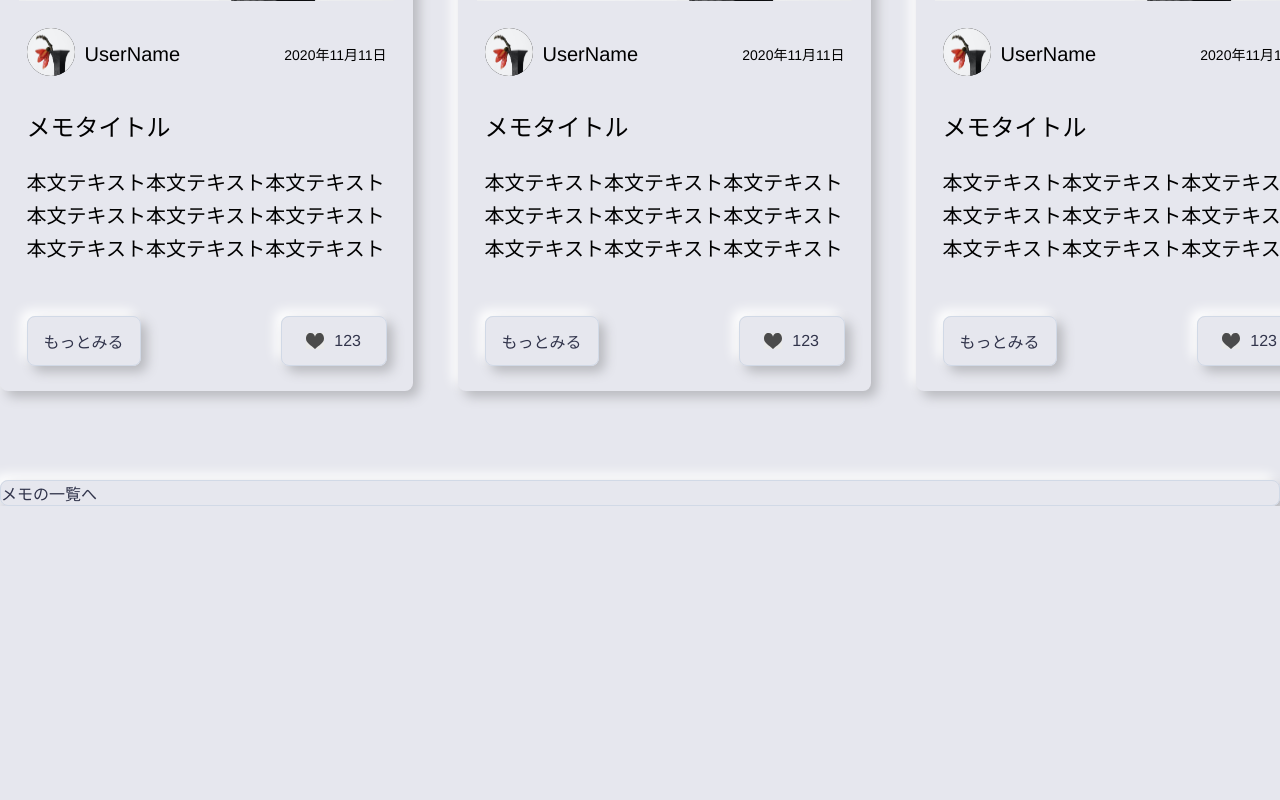
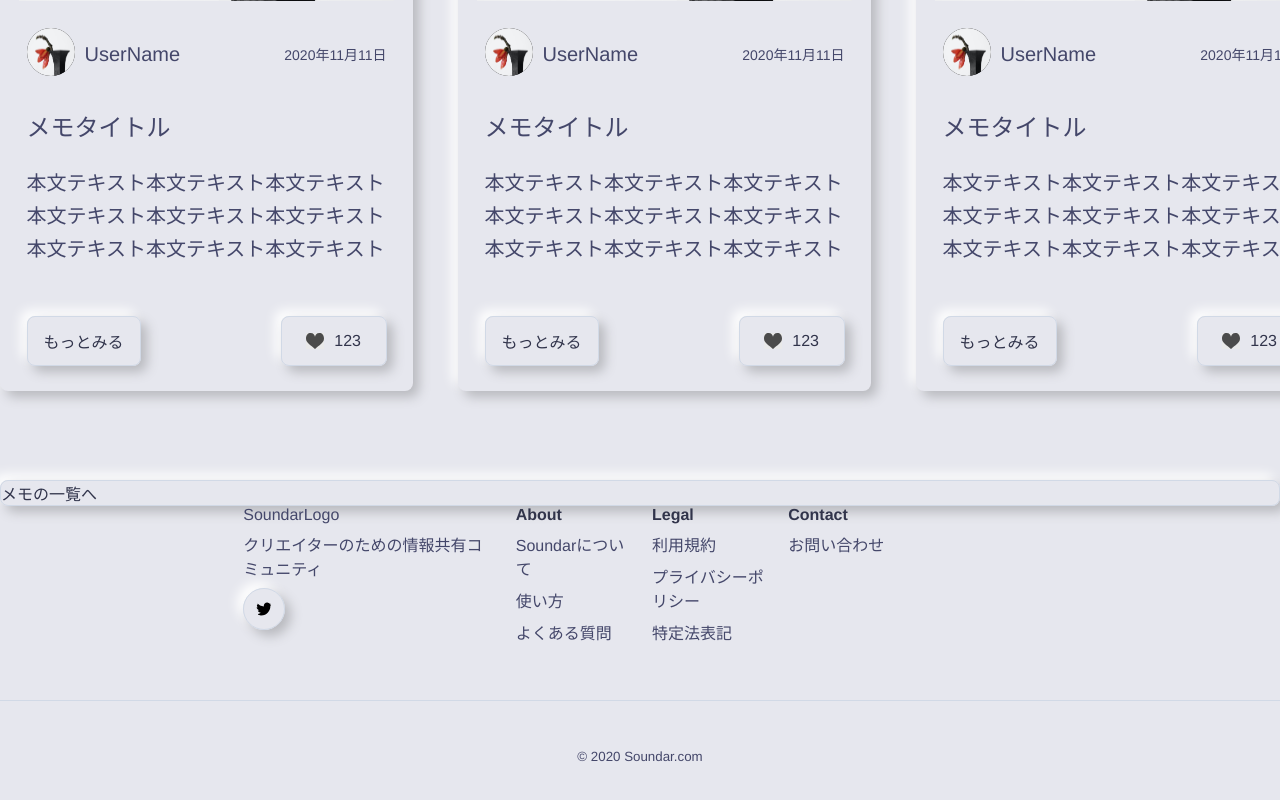
Before and after one commit to camp-team/Soundar, an Angular app: page / in a window 1280 px wide. Shown: the part 1318-2118 px from the top of the page. Before the commit the page ends 1824 px from the top, so only its background shows below. Built offline with nearby package versions, Linux system fonts and the light colour scheme.

Commit message:
fix(app.component): fix widthを指定しないコードに修正 #163

```diff
--- a/src/app/app.component.html
+++ b/src/app/app.component.html
@@ -1,6 +1,6 @@
 <header>
   <div class="header-navigation">
-    <p>Soundar</p>
+    <p>SoundarLogo</p>
     <a href="#" class="button button--small">Sign In</a>
   </div>
 </header>
@@ -8,17 +8,15 @@
 <router-outlet></router-outlet>
 
 <footer>
-
-</footer>
-<!-- Footerカラム
-<div class="footer">
-
   <div class="footer-container">
-
     <div class="logo-column">
-      <div>Soundar</div>
+      <p>SoundarLogo</p>
       <p>クリエイターのための情報共有コミュニティ</p>
-      <img class="small-social button" src="assets/images/twitter.svg" alt="" />
+      <img
+        class="button button--small-social"
+        src="assets/images/twitter.svg"
+        alt=""
+      />
     </div>
     <div>
       <h4 class="footer-column-title">About</h4>
@@ -37,7 +35,5 @@
       <p>お問い合わせ</p>
     </div>
   </div>
-</div>
-
-< コピーライト
-<small>&copy; 2020 Soundar.com</small> -->
+  <small>&copy; 2020 Soundar.com</small>
+</footer>
--- a/src/app/app.component.scss
+++ b/src/app/app.component.scss
@@ -1,5 +1,8 @@
+// headerに関するスタイル
+
 header {
   width: 100%;
+  margin-bottom: 80px;
   box-shadow: 6px 6px 12px #b8b9be, -6px -6px 12px #ffffff;
 }
 .header-navigation {
@@ -11,69 +14,41 @@ padding: 25px 0;
   margin: 0 auto;
 }
 
+// footerに関するスタイル
 
-// /*
-//   headerに関するCSS
-//  */
-// header {
-//   width: 100%;
-//   height: 90px;
-//   box-shadow: 6px 6px 12px #b8b9be, -6px -6px 12px #ffffff;
-// }
-// .navigation {
-//   max-width: 1110px;
-//   margin: 0 auto;
-//   padding: 25px 0;
-// }
-// a {
-//   padding: 8px 16px;
-// }
+footer {
+  width: 100%;
+}
+.footer-container {
+  width: 62%;
+  margin: 0 auto 48px;
+  display: grid;
+  grid-template-columns: repeat(6, 1fr);
+  grid-column-gap: 24px;
+}
 
-// /*
-//   footerに関するCSS
-//  */
-// .footer {
-//   width: 100%;
-//   height: 220px;
-//   margin-top: 128px;
-//   margin-bottom: 48px;
-// }
+.logo-column {
+  grid-column: 1/3;
+}
 
-// .footer-container {
+.contact-column {
+  grid-column: 5/7;
+}
 
-//   max-width: 1110px;
-//   margin: 0 auto;
-//   display: grid;
-//   grid-template-rows: 100px;
-//   grid-template-columns: repeat(6, 1fr);
-// }
-// .logo-column {
-//   font-size: 20px;
-//   height: 158px;
-//   grid-column: 1/3;
-// }
-// .footer-column-title {
-//   font-weight: bold;
-// }
+.footer-column-title {
+  font-weight: bold;
+}
 
-// .contact-column {
-//   height: 158px;
-//   grid-column: 5/7;
-// }
-// p {
-//   color: #44476a;
-//   font-size: 16px;
-// }
-// .small-social {
-//   height: 16px;
-//   color: #31344b;
-//   padding: 13px 11px;
-//   border: 1px solid #d1d9e6;
-//   border-radius: 50%;
-// }
-// small {
-//   text-align: center;
-//   display: block;
-//   padding: 48px 0;
-//   border-top: 1px solid #d1d9e6;
-// }
+small {
+  width: 100%;
+  text-align: center;
+  display: block;
+  padding: 48px 0;
+  border-top: 1px solid #d1d9e6;
+}
+
+h4,
+p,
+img {
+  margin-bottom: 8px;
+}
--- a/src/styles.scss
+++ b/src/styles.scss
@@ -6,10 +6,9 @@ body {
 }
 body {
   margin: 0;
-
   font-family: nunito, dnp-shuei-mgothic-std, 'Helvetica Neue', sans-serif;
-
   background-color: #e6e7ee;
+  color: #44476a;
 }
 
 a {
@@ -20,6 +19,11 @@ p {
   margin: 0;
 }
 
+h4 {
+  margin: 0;
+  color: #31344b;
+}
+
 // ボタンに関するスタイル
 .button {
   color: #31344b;
@@ -28,6 +32,11 @@ p {
   box-shadow: 6px 6px 12px #b8b9be, -6px -6px 12px #ffffff;
   &--small {
     padding: 8px 16px;
+  }
+  &--small-social {
+    height: 16px;
+    padding: 12px;
+    border-radius: 50%;
   }
 }
 .button:hover {
@@ -54,15 +63,11 @@ p {
 //   }
 // }
 
-
 // h2 {
 //   margin: 0;
 //   color: #31344b;
 // }
-// h4 {
-//   margin: 0;
-//   color: #31344b;
-// }
+
 // .container {
 //   max-width: 1400px;
 //   margin: 0 auto;
```
Lines whose indentation alone changed are shown as unchanged.
